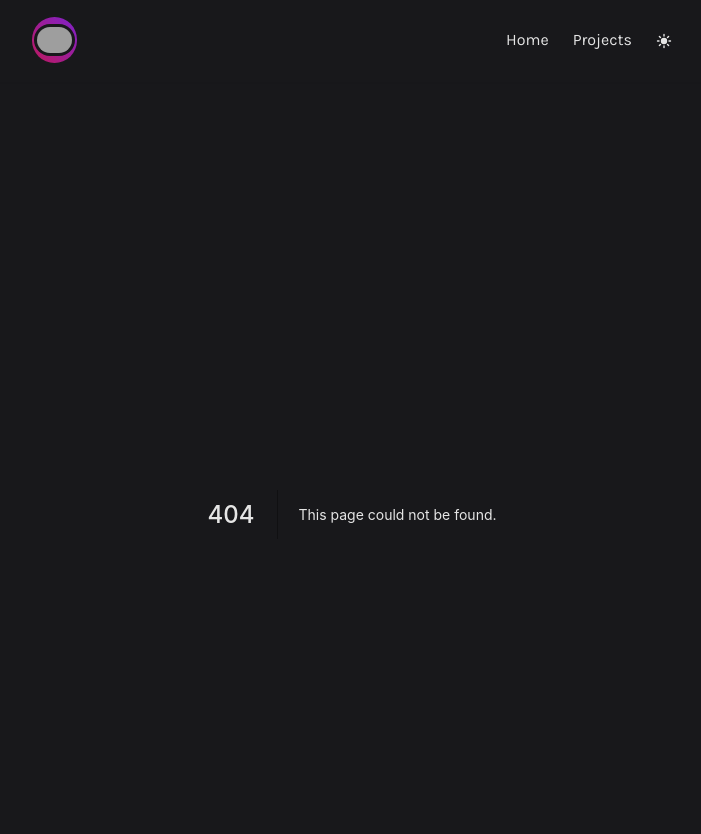
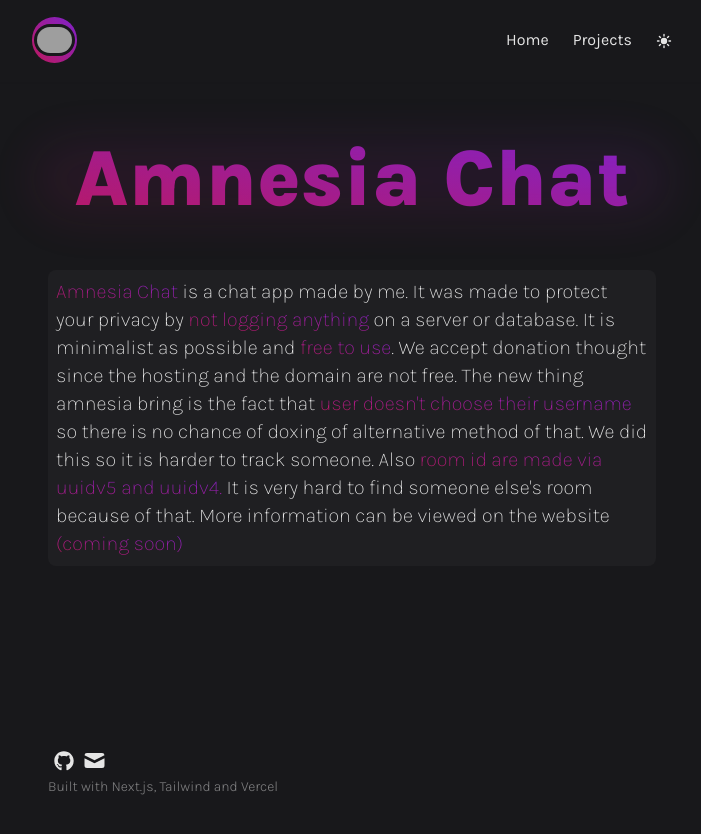
Before and after one commit to 0xfffcf/portfolio, a Next.js app: page /projects in a window 1280 px wide. Before the commit this address had no page. Shown: the top 834 px of the page, without its empty margins (288-989 px from the left). After the commit the page ends 800 px from the top, so only its background shows below. Built offline with nearby package versions, Linux system fonts and the light colour scheme; grey boxes are pictures that could not be loaded.

Commit message:
fix(footer): add footer to individual component, etc

```diff
--- a/src/components/Layout.tsx
+++ b/src/components/Layout.tsx
@@ -1,4 +1,5 @@
 import { fadeIn, staggerContainer } from '@/animations/variants';
+import Footer from '@/features/Footer';
 import Navbar from '@/features/Navbar';
 import NavBar from '@/features/Navbar';
 import { motion } from 'framer-motion';
@@ -22,7 +23,6 @@ const Layout = ({ children }: any) => {
   }, []);
 
   return (
-    <>
     <motion.div
       className='w-screen h-screen bg-zinc-50 text-zinc-900 dark:bg-zinc-900 dark:text-neutral-200 font-Karla'
       variants={staggerContainer}
@@ -33,10 +33,11 @@ const Layout = ({ children }: any) => {
         <Navbar themeType={theme} />
       </motion.div>
       <div className='w-full h-[2px] shadow-sm' />
+
       <Spacer height='2rem' />
+
       {children}
     </motion.div>
-    </>
   );
 };
 
--- a/src/pages/index.tsx
+++ b/src/pages/index.tsx
@@ -44,8 +44,6 @@ const Home: NextPage = () => {
         <Spacer height='3rem' />
 
         <Footer />
-
-        <Spacer height='0.5rem' />
       </div>
     </div>
   );
--- /dev/null
+++ b/src/pages/projects.tsx
@@ -0,0 +1,64 @@
+import { dropTop, floating } from '@/animations/variants';
+import Spacer from '@/components/Spacer';
+import Footer from '@/features/Footer';
+import { motion } from 'framer-motion';
+import type { NextPage } from 'next';
+
+const Projects: NextPage = () => {
+  return (
+    <>
+      <motion.div variants={dropTop}>
+        <motion.div
+          className='flex w-full justify-center text-center'
+          variants={floating}
+        >
+          <div className='blur-xl absolute md:w-[40rem] w-[23rem] md:h-20 h-14 md:mt-5 mt-[0.5rem] bg-gradient-to-tr from-pink-700 to-purple-700 opacity-10 rounded-full' />
+          <h1 className='md:text-[5rem] text-[3rem] font-extrabold w-[36rem] text-transparent bg-clip-text bg-gradient-to-tr from-pink-700 to-purple-700'>
+            Amnesia Chat
+          </h1>
+        </motion.div>
+
+        <Spacer height='2rem' />
+
+        <div className='flex m-auto flex-col items-center'>
+          <div className='flex mt-1 p-2 md:w-[38rem] w-[20rem] rounded-lg bg-zinc-100 dark:bg-md-black '>
+            <p className='lg:text-xl md:text-lg text-sm font-extralight'>
+              <span className='text-transparent bg-clip-text bg-gradient-to-tr from-pink-700 to-purple-700'>
+                Amnesia Chat
+              </span>{' '}
+              is a chat app made by me. It was made to protect your privacy by{' '}
+              <span className='text-transparent bg-clip-text bg-gradient-to-tr from-pink-700 to-purple-700'>
+                not logging anything
+              </span>{' '}
+              on a server or database. It is minimalist as possible and{' '}
+              <span className='text-transparent bg-clip-text bg-gradient-to-tr from-pink-700 to-purple-700'>
+                free to use
+              </span>
+              . We accept donation thought since the hosting and the domain are
+              not free. The new thing amnesia bring is the fact that{' '}
+              <span className='text-transparent bg-clip-text bg-gradient-to-tr from-pink-700 to-purple-700'>
+                user doesn't choose their username
+              </span>{' '}
+              so there is no chance of doxing of alternative method of that. We
+              did this so it is harder to track someone. Also{' '}
+              <span className='text-transparent bg-clip-text bg-gradient-to-tr from-pink-700 to-purple-700'>
+                room id are made via uuidv5 and uuidv4.
+              </span>{' '}
+              It is very hard to find someone else's room because of that. More
+              information can be viewed on the website{' '}
+              <span className='text-transparent bg-clip-text bg-gradient-to-tr from-pink-700 to-purple-700'>
+                (coming soon)
+              </span>
+            </p>
+          </div>
+        </div>
+      </motion.div>
+
+      <div className='w-full absolute h-12 bottom-1'>
+        <Footer />
+      </div>
+    </>
+  );
+};
+
+export default Projects;
```
Also changed, not shown: src/features/Footer.tsx (+0 -16 lines). Lines whose indentation alone changed are shown as unchanged.
